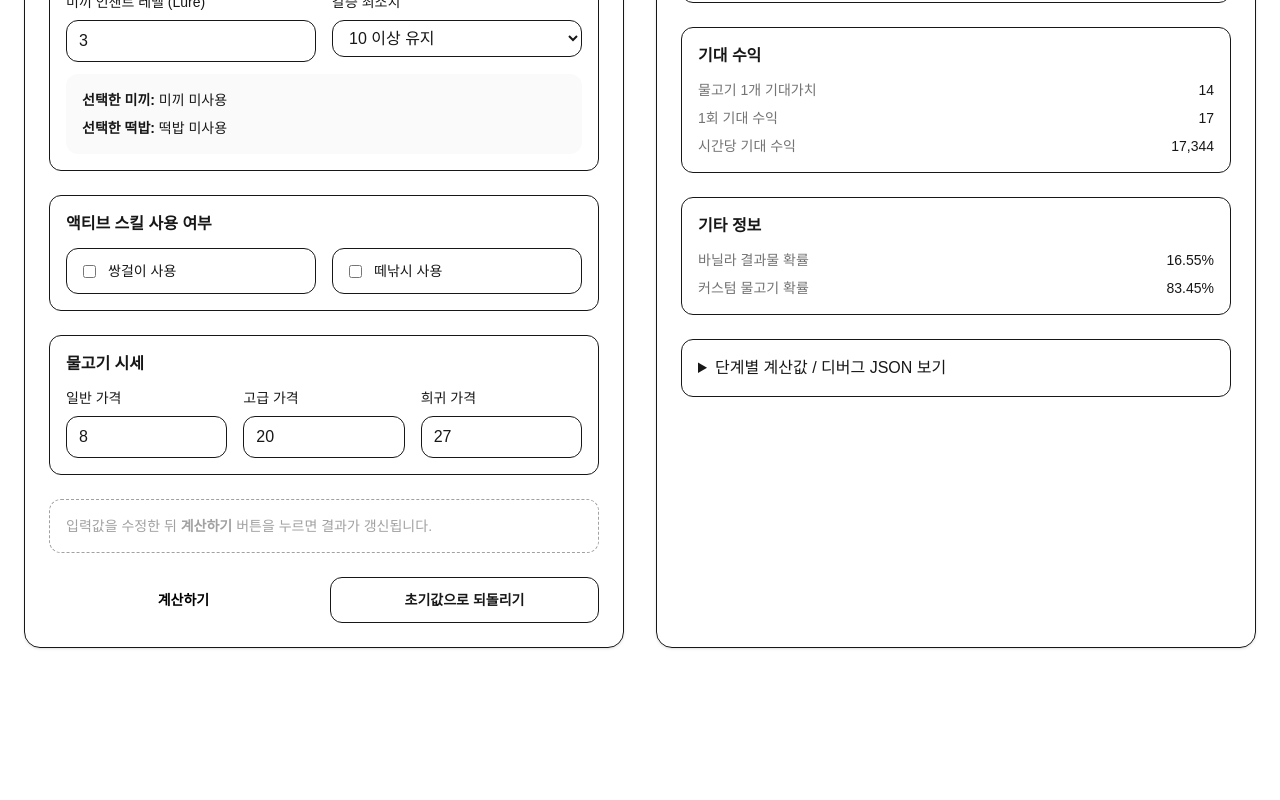
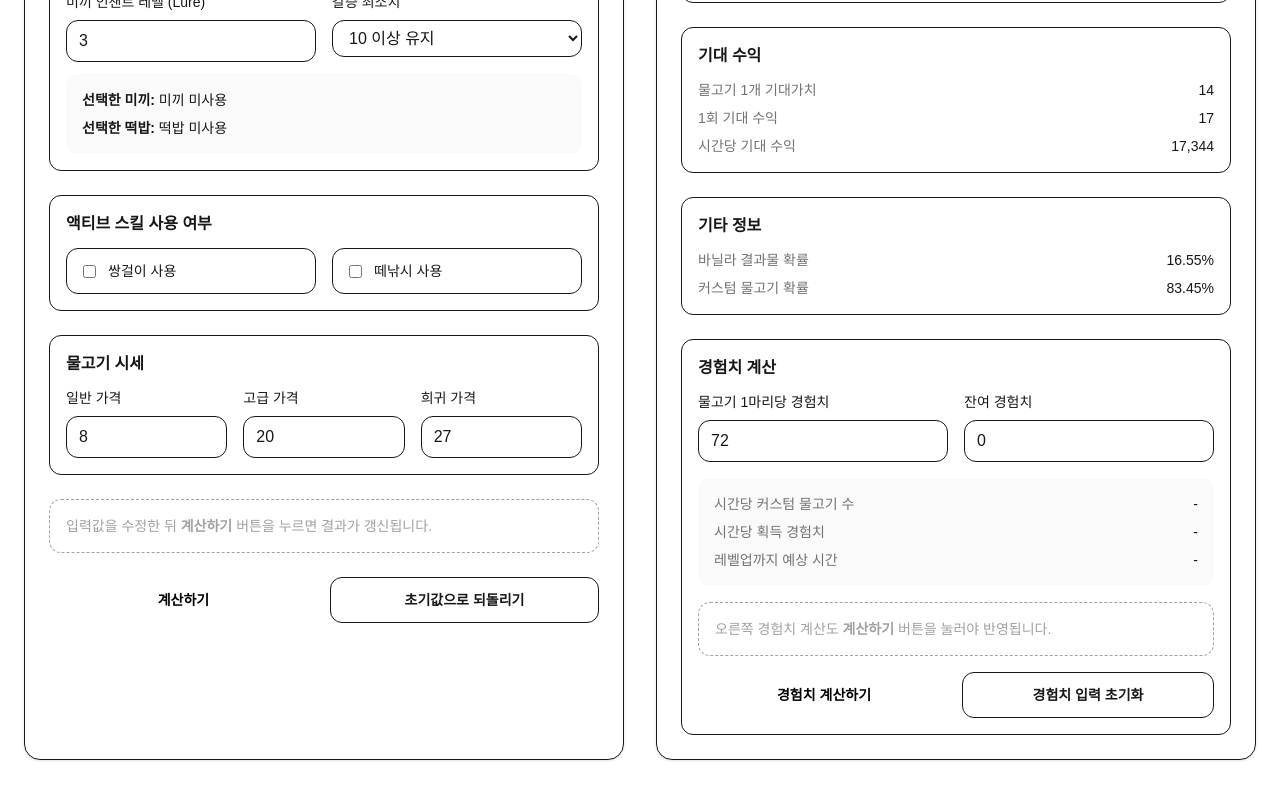
Before and after one commit to DomanDev/Minecraft-Luna, a Next.js app in the folder mc-luna/: page /calculator in a window 1280 px wide. Shown: the part 752-1552 px from the top of the page. Before the commit the page ends 1440 px from the top, so only its background shows below. Built offline with nearby package versions, Linux system fonts and the light colour scheme.

Commit message:
경험치 계산기 추가

```diff
--- a/mc-luna/app/calculator/page.tsx
+++ b/mc-luna/app/calculator/page.tsx
@@ -166,6 +166,27 @@ export default function CalculatorPage() {
   const [isDirty, setIsDirty] = useState(false);
 
   /**
+   * =========================
+   * 경험치 계산기 state
+   * =========================
+   * 오른쪽 결과 영역 하단에서 별도로 계산
+   * - expPerFish: 커스텀 물고기 1마리당 경험치
+   * - remainingExp: 레벨업까지 남은 경험치
+   * - expResult: 버튼 클릭 시 계산된 결과
+   */
+  const [expPerFish, setExpPerFish] = useState(72);
+  const [remainingExp, setRemainingExp] = useState(0);
+
+  const [expResult, setExpResult] = useState<{
+    customFishPerHour: number;
+    expPerHour: number;
+    levelUpHours: number;
+    levelUpMinutes: number;
+  } | null>(null);
+
+  const [isExpDirty, setIsExpDirty] = useState(false);
+
+  /**
    * 현재 폼 입력값을 계산기 입력 객체로 묶어주는 함수
    * 버튼 클릭 시 이 함수 결과를 calculateFishing에 넣으면 됨
    */
@@ -248,6 +269,72 @@ export default function CalculatorPage() {
   const selectedGroundbait = groundbaitOptions.find(
     (item) => item.value === groundbaitType,
   );
+
+  /**
+   * 시간을 "~시간 ~분" 형식으로 변환
+   * - 시간이 1 미만이면 0시간 N분으로 표시
+   * - 경험치가 0이거나 계산 불가면 null 처리
+   */
+  const formatLevelUpTime = (hours: number) => {
+    if (!Number.isFinite(hours) || hours < 0) {
+      return "계산 불가";
+    }
+
+    const totalMinutes = Math.ceil(hours * 60);
+    const hh = Math.floor(totalMinutes / 60);
+    const mm = totalMinutes % 60;
+
+    return `${hh}시간 ${mm}분`;
+  };
+
+  /**
+   * 경험치 계산
+   *
+   * 현재 요청 기준:
+   * - 시간당 커스텀 물고기 수 =
+   *   시간당 전체 기대 획득량 × 커스텀 물고기 확률
+   * - 시간당 획득 경험치 =
+   *   시간당 커스텀 물고기 수 × 물고기 1마리당 경험치
+   *
+   * 참고:
+   * 예전 "더블 캐치 추가분은 경험치 없음" 정책을 유지하려면
+   * finalFishPerCycle 대신 expCatchCountPerCycle 기반으로 바꿔야 함.
+   */
+  const handleCalculateExp = () => {
+    const cyclesPerHour =
+      result.catchTime.totalCycleSeconds > 0
+        ? 3600 / result.catchTime.totalCycleSeconds
+        : 0;
+
+    const customFishPerHour =
+      cyclesPerHour *
+      result.catchExpectation.expCatchCountPerCycle *
+      (result.value.customFishChancePercent / 100);
+
+    const nextExpPerHour = customFishPerHour * expPerFish;
+
+    const levelUpHours =
+      nextExpPerHour > 0 ? remainingExp / nextExpPerHour : Number.POSITIVE_INFINITY;
+
+    setExpResult({
+      customFishPerHour,
+      expPerHour: nextExpPerHour,
+      levelUpHours,
+      levelUpMinutes: levelUpHours * 60,
+    });
+
+    setIsExpDirty(false);
+  };
+
+  /**
+   * 경험치 계산 입력 초기화
+   */
+  const handleResetExp = () => {
+    setExpPerFish(72);
+    setRemainingExp(0);
+    setExpResult(null);
+    setIsExpDirty(false);
+  };
 
   return (
     <main className="mx-auto max-w-7xl px-6 py-10">
@@ -619,15 +706,92 @@ export default function CalculatorPage() {
             ]}
           />
 
-          <details className="rounded-xl border p-4">
-            <summary className="cursor-pointer font-medium">
-              단계별 계산값 / 디버그 JSON 보기
-            </summary>
+          <div className="rounded-xl border p-4">
+            <h3 className="mb-3 font-semibold">경험치 계산</h3>
 
-            <pre className="mt-4 overflow-x-auto rounded-lg bg-black p-4 text-sm text-white">
-              {JSON.stringify(result, null, 2)}
-            </pre>
-          </details>
+            <div className="grid gap-4 sm:grid-cols-2">
+              <NumberField
+                label="물고기 1마리당 경험치"
+                value={expPerFish}
+                min={0}
+                step={0.1}
+                onChange={(value) => {
+                // 소수점 첫째 자리까지만 허용
+                const rounded = Math.round(value * 10) / 10;
+                setExpPerFish(rounded);
+                setIsExpDirty(true);
+                }}
+              />
+
+              <NumberField
+                label="잔여 경험치"
+                value={remainingExp}
+                min={0}
+                step={1}
+                onChange={(value) => {
+                  setRemainingExp(value);
+                  setIsExpDirty(true);
+                }}
+              />
+            </div>
+
+            <div className="mt-4 rounded-xl bg-neutral-50 p-4 text-sm dark:bg-neutral-900">
+              <div className="flex items-center justify-between gap-4">
+                <span className="text-neutral-500">시간당 커스텀 물고기 수</span>
+                <span className="text-right font-medium">
+                  {expResult
+                    ? `${Math.round(expResult.customFishPerHour).toLocaleString()}마리`
+                    : "-"}
+                </span>
+              </div>
+
+              <div className="mt-2 flex items-center justify-between gap-4">
+                <span className="text-neutral-500">시간당 획득 경험치</span>
+                <span className="text-right font-medium">
+                  {expResult
+                    ? `${Math.round(expResult.expPerHour).toLocaleString()}`
+                    : "-"}
+                </span>
+              </div>
+
+              <div className="mt-2 flex items-center justify-between gap-4">
+                <span className="text-neutral-500">레벨업까지 예상 시간</span>
+                <span className="text-right font-medium">
+                  {expResult
+                    ? formatLevelUpTime(expResult.levelUpHours)
+                    : "-"}
+                </span>
+              </div>
+            </div>
+
+            <div className="mt-4 rounded-xl border border-dashed p-4 text-sm text-neutral-400">
+              오른쪽 경험치 계산도 <span className="font-semibold">계산하기</span> 버튼을
+              눌러야 반영됩니다.
+              {isExpDirty && (
+                <p className="mt-2 font-medium text-amber-400">
+                  경험치 입력값이 변경되었습니다. 아직 계산 결과에 반영되지 않았습니다.
+                </p>
+              )}
+            </div>
+
+            <div className="mt-4 grid gap-3 sm:grid-cols-2">
+              <button
+                type="button"
+                onClick={handleCalculateExp}
+                className="w-full rounded-xl bg-white px-4 py-3 text-sm font-semibold text-black transition hover:bg-neutral-200"
+              >
+                경험치 계산하기
+              </button>
+
+              <button
+                type="button"
+                onClick={handleResetExp}
+                className="w-full rounded-xl border px-4 py-3 text-sm font-semibold transition hover:bg-neutral-900"
+              >
+                경험치 입력 초기화
+              </button>
+            </div>
+          </div>
         </section>
       </div>
     </main>
--- a/package.json
+++ /dev/null
@@ -1,5 +0,0 @@
-{
-  "dependencies": {
-    "@supabase/supabase-js": "^2.99.3"
-  }
-}
```
